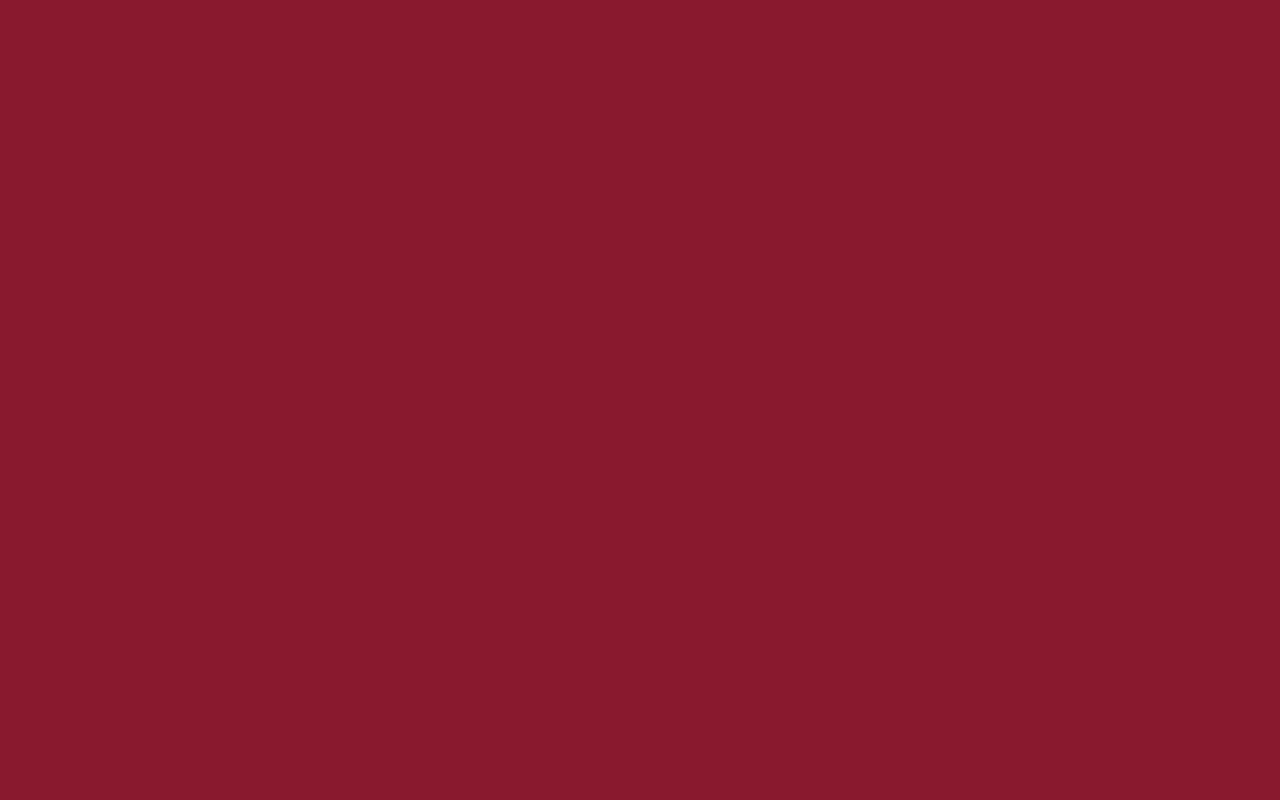
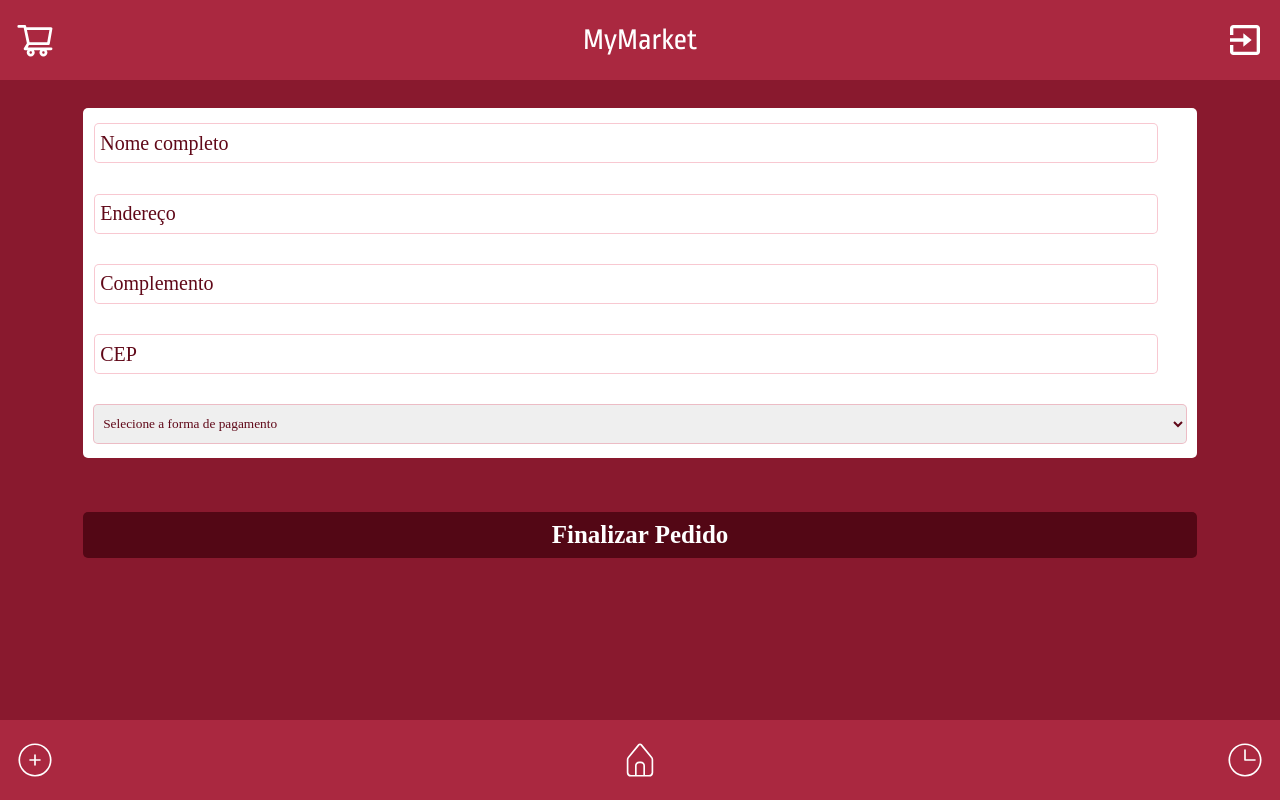
Before and after one commit to kassioba/projeto15-MyMarket-front, a React (Create React App) app: page /checkout in a window 1280 px wide. Before the commit this address had no page. Built offline with nearby package versions, Linux system fonts and the light colour scheme.

Commit message:
Front-end finalizado

```diff
--- a/src/App.js
+++ b/src/App.js
@@ -6,6 +6,9 @@ import HomePage from "./pages/HomePage"
 import CartPage from "./pages/CartPage"
 import React, { useState } from "react"
 import Context from "./Context"
+import OrdersPage from "./pages/OrdersPage"
+import CheckOutPage from "./pages/CheckoutPage"
+import OrderPage from "./pages/OrderPage"
 
 export default function App() {
 
@@ -28,6 +31,9 @@ export default function App() {
                 <Route path="/signup" element={<SignUpPage />} />
                 <Route path="/home" element={<HomePage />} />
                 <Route path="/cart" element={<CartPage />} />
+                <Route path="/checkout" element={<CheckOutPage/>}/>
+                <Route path="/orders" element={<OrdersPage/>}/>
+                <Route path="/orders/:OrderId" element={<OrderPage/>}/>
               </Routes>
             </PagesContainer>
           </BrowserRouter>
--- a/src/components/FooterComponent.js
+++ b/src/components/FooterComponent.js
@@ -1,6 +1,6 @@
 import styled from "styled-components"
 import { CiCirclePlus, CiClock2, CiHome } from "react-icons/ci"
-import { useNavigate } from "react-router-dom";
+import { Link, useNavigate } from "react-router-dom";
 
 export default function FooterComponent() {
     const navigate = useNavigate()
@@ -9,7 +9,9 @@ export default function FooterComponent() {
         <Footer>
             <CiCirclePlus />
             <CiHome onClick={() => navigate("/home")}/>
+            <Link to='/orders'>
             <CiClock2 />
+            </Link>
         </Footer>
     );
 }
@@ -37,8 +39,15 @@ font-size: 40px;
 color: white;
 font-size: 40px;
 }
-& > svg:last-child {
-margin-right: 15px;
+a{
+    width: fit-content;
+    height: fit-content;
+    display: flex;
+    padding: 0;
+}
+
+a svg{
+    margin-right: 15px;
 color: white;
 font-size: 40px;
 }
--- /dev/null
+++ b/src/components/Order.js
@@ -0,0 +1,50 @@
+import { Link, useNavigate } from "react-router-dom";
+import styled from "styled-components";
+
+export default function Order({order}){
+    const navigate = useNavigate()
+
+    console.log(order.products)
+
+    return (
+        <OrderContainer onClick={() => navigate(`/orders/${order._id}`)}>
+            <img src={order.products[0].product.image} alt=""/>
+            <div>
+                <span className="texto">Pedido realizado em {order.date}</span>
+                <span className="texto">Total: R$ {order.finalPrice.toFixed(2)}</span>
+            </div>
+        </OrderContainer>
+    )
+}
+
+const OrderContainer = styled.div`
+width: 100%;
+height: 90px;
+background-color: #ffffff;
+border-radius: 5px;
+display: flex;
+align-items: center;
+justify-content: space-around;
+cursor: pointer;
+
+.texto{
+    font-size: 16px;
+    letter-spacing: 0em;
+    color: #000;
+}
+
+div{
+    height: 50px;
+    display: flex;
+    flex-direction: column;
+    justify-content: space-evenly;
+}
+img{
+    height: 70px;
+    width: 60px;
+}
+
+:not(:first-child){
+    margin-top: 20px;
+}
+`
--- /dev/null
+++ b/src/pages/CheckoutPage.js
@@ -0,0 +1,120 @@
+import { useContext, useState } from 'react'
+import { useNavigate } from 'react-router-dom'
+import styled from 'styled-components'
+import HeaderComponent from '../components/HeaderComponent'
+import FooterComponent from '../components/FooterComponent'
+import Context from '../Context'
+
+export default function CheckOutPage(){
+    const [name, setName] = useState('')
+    const [address, setAddress] = useState('')
+    const [complement, setComplement] = useState('')
+    const [zipCode, setZipCode] = useState('')
+    const [payment, setPayment] = useState('')
+    const navigate = useNavigate()
+
+    const context = useContext(Context)
+
+    console.log(context.cart)
+
+    function finishOrder(e){
+        e.preventDefault()
+
+        if(!name || !address || !complement || !zipCode || !payment) return alert('Por favor, preencha todos os campos.')
+
+        alert('Pedido realizado com sucesso!')
+        localStorage.setItem('cart', '')
+        context.setCart('')
+        navigate('/home')
+    }
+
+    return (
+        <>
+        <HeaderComponent/>
+        <PageContainer onSubmit={finishOrder}>
+
+            <ContentContainer>
+            <InfosUser>
+                <input value={name} onChange={e => setName(e.target.value)} type='text' placeholder='Nome completo'/>
+                <input value={address} onChange={e => setAddress(e.target.value)} type='text' placeholder='Endereço'/>
+                <input value={complement} onChange={e => setComplement(e.target.value)} type='text' placeholder='Complemento'/>
+                <input value={zipCode} onChange={e => setZipCode(e.target.value)} type='text' placeholder='CEP'/>
+                <select value={payment} onChange={e => setPayment(e.target.value)}>
+                    <option value=''>Selecione a forma de pagamento</option>
+                    <option value='Cartão de crédito'>Cartão de crédito</option>
+                    <option value='Cartão de débito'>Cartão de débito</option>
+                    <option value='Pix'>Pix</option>
+                    <option value='Boleto'>Boleto</option>
+                </select>
+            </InfosUser>
+            <SubmitButton type='submit'>Finalizar Pedido</SubmitButton>
+            </ContentContainer>
+        </PageContainer>
+        <FooterComponent/>
+        </>
+    )
+}
+
+const PageContainer = styled.div`
+height: 506PX  ;
+width: 100vw;
+display: flex;
+align-items: center;
+justify-content: center;
+`
+
+const ContentContainer = styled.form`
+width: 87vw;
+height: 450px;
+display: flex;
+flex-direction: column;
+justify-content: space-between;
+`
+
+const InfosUser = styled.div`
+width: 100%;
+height: 350px;
+background: #ffffff;
+border-radius: 5px;
+display: flex;
+flex-direction: column;
+justify-content: space-around;
+padding-left: 10px;
+padding-right: 10px;
+box-sizing: border-box;
+
+input{
+    height: 40px;
+    outline: none;
+    border: 1px solid #E013393B;
+    border-radius: 5px;
+    padding-left: 5px;
+    box-sizing: border-box;
+}
+
+input::placeholder{
+    color: #600818;
+}
+
+select{
+    height: 40px;
+    color: #777777;
+    border: 1px solid #E013393B;
+    outline: none;
+    border-radius: 5px;
+    color: #600818;
+    padding-left: 5px;
+    box-sizing: border-box;
+}
+`
+
+const SubmitButton = styled.button`
+width: 100%;
+height: 46px;
+background-color: #530715;
+border: none;
+border-radius: 5px;
+font-size: 25px;
+color: #ffffff;
+cursor: pointer;
+`
--- /dev/null
+++ b/src/pages/OrderPage.js
@@ -0,0 +1,117 @@
+import axios from "axios"
+import { useEffect, useState } from "react"
+import { useParams } from "react-router-dom"
+import styled from "styled-components"
+import HeaderComponent from "../components/HeaderComponent"
+import FooterComponent from "../components/FooterComponent"
+
+export default function OrderPage(){
+    const [order, setOrder] = useState([])
+    const params = useParams()
+    const token = localStorage.getItem('token')
+    const config = {
+        headers:{
+            Authorization: `Bearer ${token}`
+        }
+    }
+
+    useEffect(() => {
+       axios.get(`http://localhost:5000/orders/${params.OrderId}`, config)
+       .then(res => setOrder(res.data))
+       .catch(err => console.log(err))
+    }, [])
+
+    console.log(order)
+
+
+    return (
+        <>
+        <HeaderComponent/>
+            <PageContainer>
+                <OrderContainer>
+                    <span className="id">ID do pedido: {params.OrderId}</span>
+                    <span className="date">Pedido feito em {order[0]?.date}</span>
+                    <div className="itens-container">
+                    {order[0]?.products.map(item => (
+                        <div className="item">
+                            <img src={item.product.image} alt='' />
+                            <div className="infos-item">
+                                <div>{item.product.name}</div>
+                                <div>{item.product.description}</div>
+                                <div>Valor: R$ {item.product.price.toFixed(2)}</div>
+                            </div>
+                        </div>
+                    ))}
+                    </div>
+                </OrderContainer>
+            </PageContainer>
+        <FooterComponent/>
+        </>
+    )
+}
+
+const PageContainer = styled.div`
+    width: 100vw;
+    height: 533px;
+    display: flex;
+    justify-content: center;
+    align-items: center;
+
+    .itens-container{
+        width: 100%;
+        height: 400px;
+        margin-top: 20px;
+        overflow: scroll;
+    }
+
+    .item{
+        height: 100px;
+        width: 100%;
+        border: 1px solid #E013393B;
+        padding-left: 10px;
+        box-sizing: border-box;
+        display: flex;
+        align-items: center;
+
+        :not(:first-child){
+            margin-top: 20px;
+        }
+
+        img{
+            height: 100px;
+            width: 80px;
+        }
+    }
+
+    .infos-item{
+        height: 80px;
+        display: flex;
+        flex-direction: column;
+        justify-content: space-evenly;
+        padding-left: 10px;
+        padding-right: 5px;
+        box-sizing: border-box;
+    }
+`
+
+const OrderContainer = styled.div`
+    height: 450px;
+    width: 87vw;
+    background-color: #fff;
+    border-radius: 5px;
+    display: flex;
+    flex-direction: column;
+    align-items: center;
+    padding-top: 10px;
+    box-sizing: border-box;
+
+    .id{
+        font-size: 20px;
+        text-align: center;
+    }
+
+    .date{
+        font-size: 20px;
+        margin-top: 10px;
+    }
+`
--- /dev/null
+++ b/src/pages/OrdersPage.js
@@ -0,0 +1,66 @@
+import styled from "styled-components"
+import Order from "../components/Order"
+import HeaderComponent from "../components/HeaderComponent"
+import FooterComponent from "../components/FooterComponent"
+import { useContext, useEffect, useState } from "react"
+import axios from "axios"
+import Context from "../Context"
+
+export default function OrdersPage(){
+    const [orders, setOrders] = useState([])
+
+    const token = localStorage.getItem('token')
+
+    const config = {
+        headers:{
+            Authorization: `Bearer ${token}`
+        }
+    }
+
+    useEffect(() => {
+        axios.get("http://localhost:5000/orders", config)
+        .then(res => setOrders(res.data.reverse()))
+        .catch(err => console.log(err))
+    },[])
+
+    return (
+        <>
+        <HeaderComponent/>
+        <PageContainer>
+            <span>SEUS PEDIDOS</span>
+            <OrdersContainer>
+                {orders.map(order => (
+                    <Order order={order}/>
+                ))}
+            </OrdersContainer>
+        </PageContainer>
+        <FooterComponent/>
+        </>
+    )
+}
+
+const PageContainer = styled.div`
+height: 80vh;
+width: 100vw;
+display: flex;
+flex-direction: column;
+align-items: center;
+justify-content: center;
+
+span{
+    font-size: 20px;
+    letter-spacing: 0.05em;
+    color: #fff;
+}
+`
+
+const OrdersContainer = styled.div`
+width: 87vw;
+height: 438px;
+border-radius: 5px;
+padding-left: 10px;
+padding-right: 10px;
+box-sizing: border-box;
+margin-top: 25px;
+overflow: scroll;
+`
```
